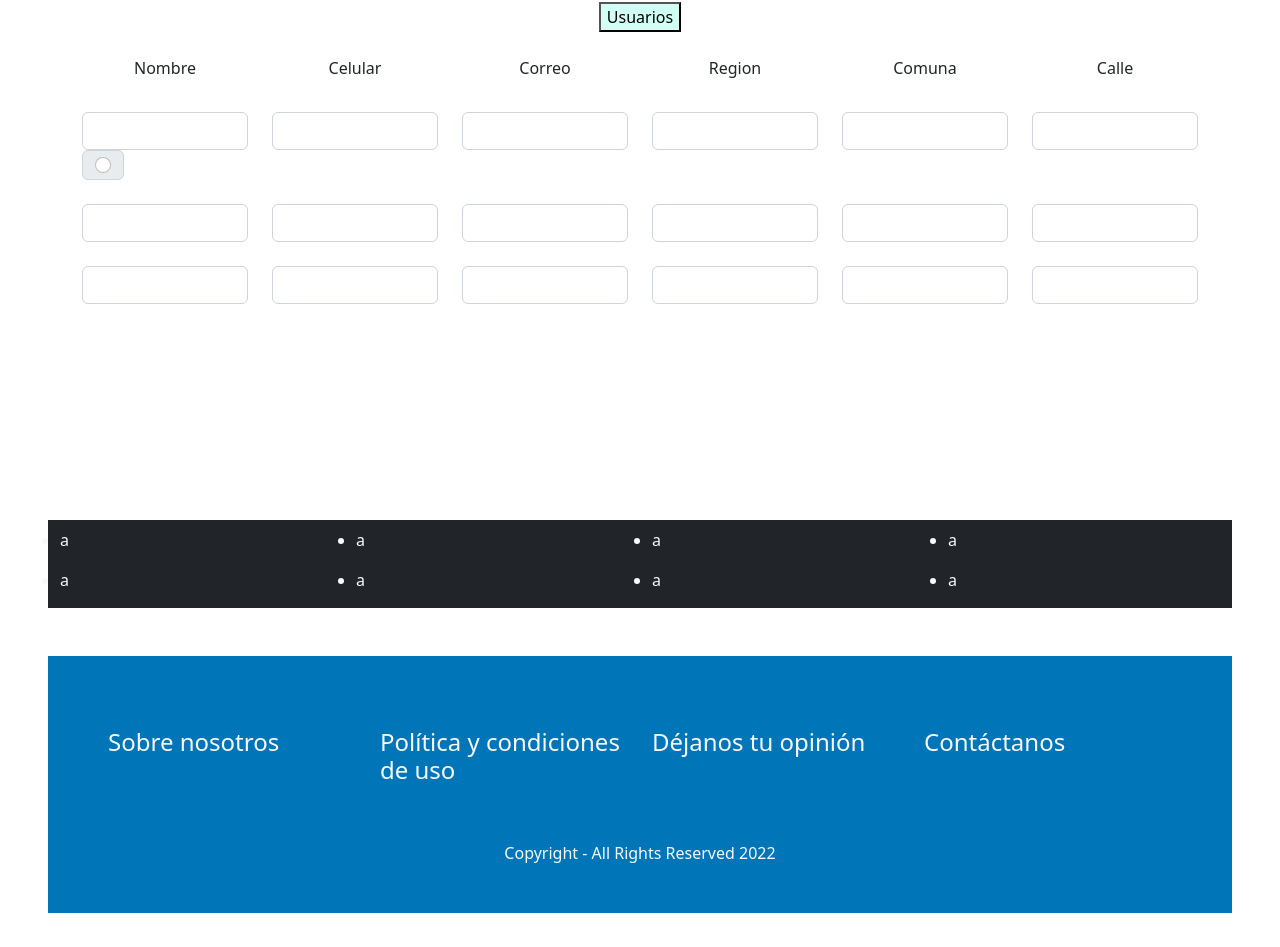
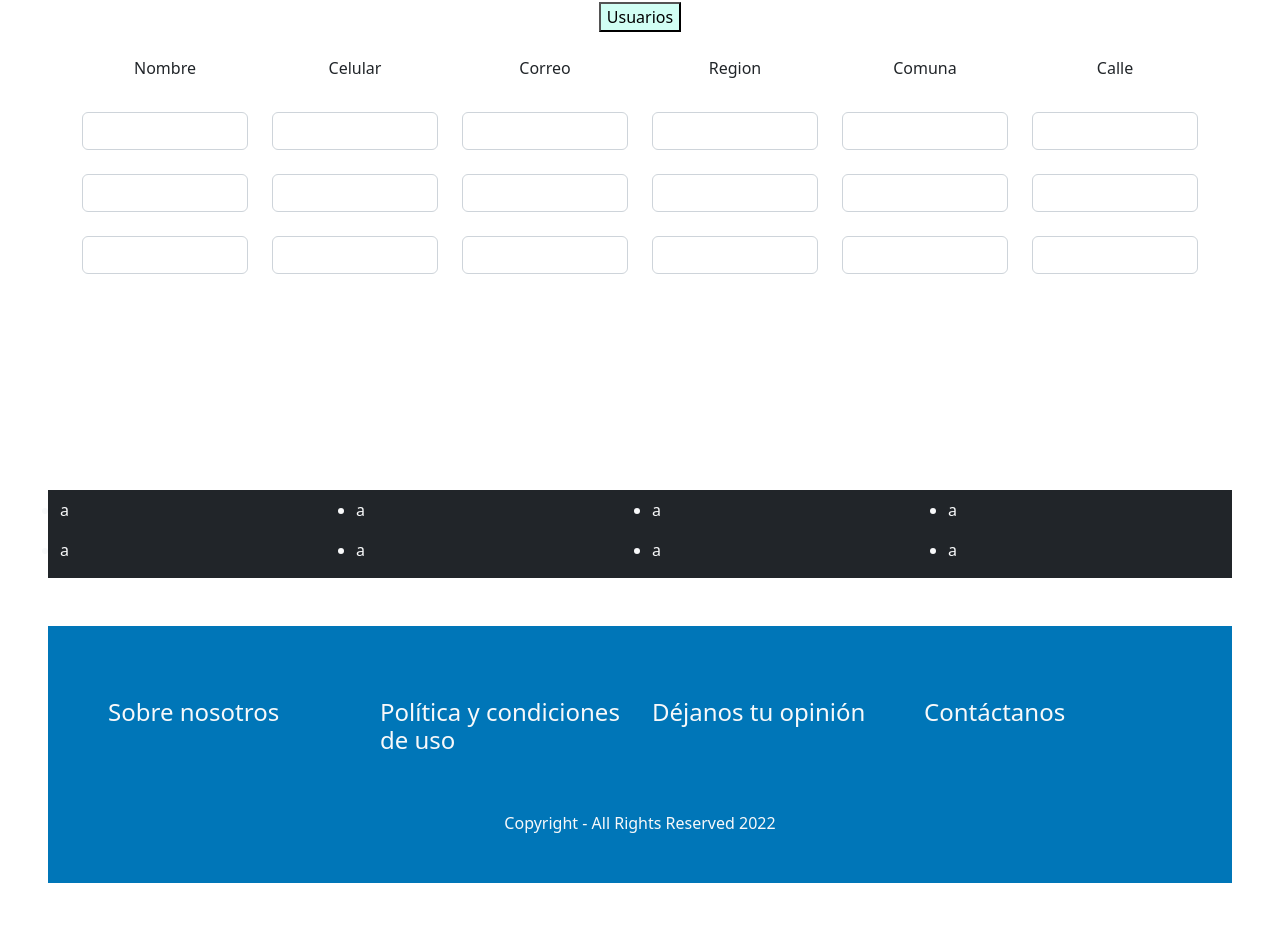
Before and after one commit to pablotroncosog/final-proyect-spacegym-frontend, a React (Create React App) app in the folder space-gym/: page /admin in a window 1280 px wide. Shown: the part 844-1791 px from the top of the page. Built offline with nearby package versions, Linux system fonts and the light colour scheme.

Commit message:
se modifica

```diff
--- a/space-gym/src/views/Admin.js
+++ b/space-gym/src/views/Admin.js
@@ -204,20 +204,6 @@ const Admin = () => {
 
             <div className="row">
 
-
-
-                <div className="input-group">
-                    <div className="input-group-text">
-                        <input className="form-check-input mt-0" type="radio" value="" aria-label="Radio button for following text input" ></input>
-                    </div>
-
-                </div>
-
-
-
-
-
-
                 <div className="g-4 col-2">
                     <input type="price" className="form-control" id="price"></input>
                 </div>
```
